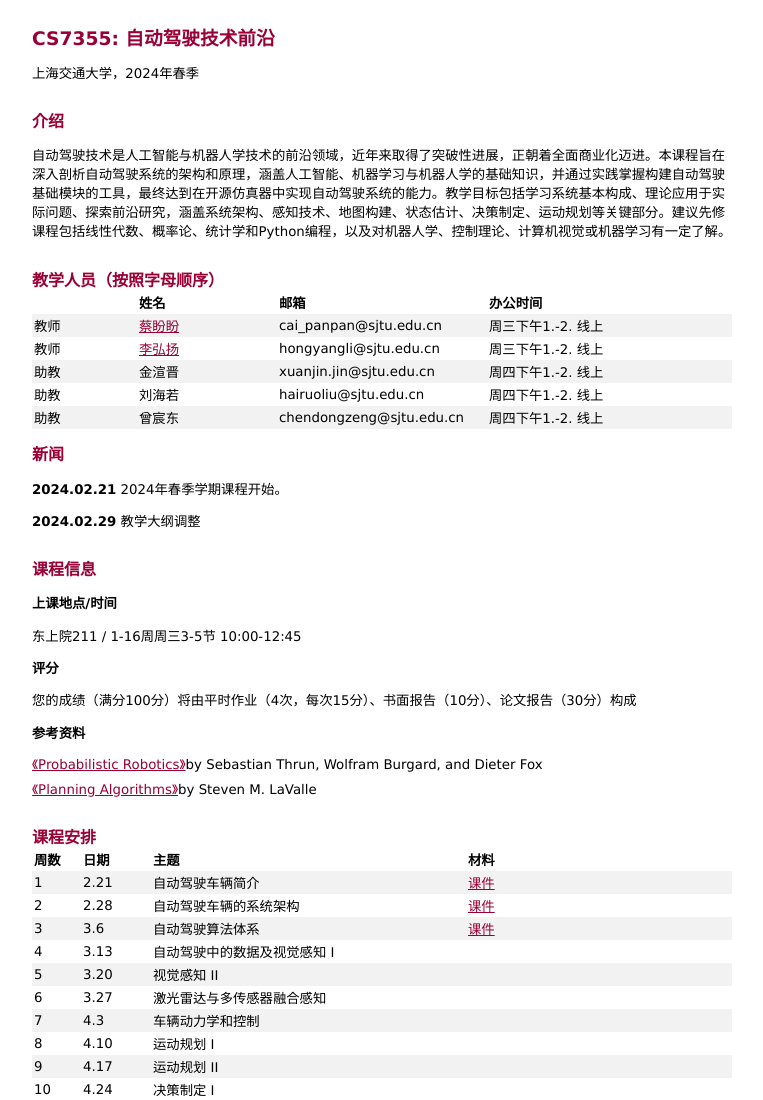
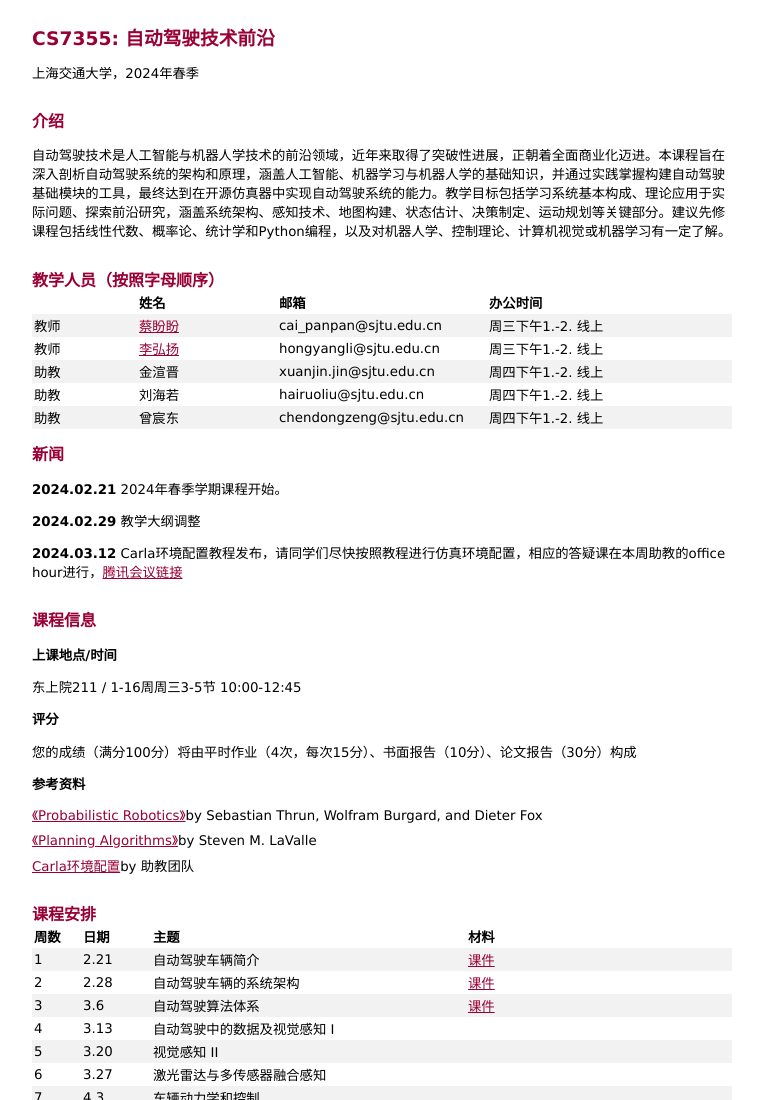
Before and after one commit to RoboticSJTU/CS7355, a plain HTML site: page index.html in a window 1280 px wide. Shown: the top 1100 px of the page, without its empty margins (258-1021 px from the left). Drawn offline with Linux system fonts and the light colour scheme.

Commit message:
Update index.html

```diff
--- a/index.html
+++ b/index.html
@@ -154,6 +154,7 @@
             <ul>
                 <p><b>2024.02.21</b> 2024年春季学期课程开始。</p>
                 <p><b>2024.02.29</b> 教学大纲调整</p>
+                <p><b>2024.03.12</b> Carla环境配置教程发布，请同学们尽快按照教程进行仿真环境配置，相应的答疑课在本周助教的office hour进行，<a href="https://meeting.tencent.com/dm/mc0vwnoBRVlH">腾讯会议链接</a></p>
             </ul>
         </div>
 
@@ -174,6 +175,7 @@
                     Sebastian Thrun, Wolfram Burgard, and Dieter Fox</li>
                 <li><a href="https://roboticsjtu.github.io/CS7355/bookbig.pdf">《Planning Algorithms》</a>by Steven M.
                     LaValle</li>
+                <li><a href="https://roboticsjtu.github.io/CS7355/Carla环境配置.pdf">Carla环境配置</a>by 助教团队</li>
             </ul>
         </div>
 
```
